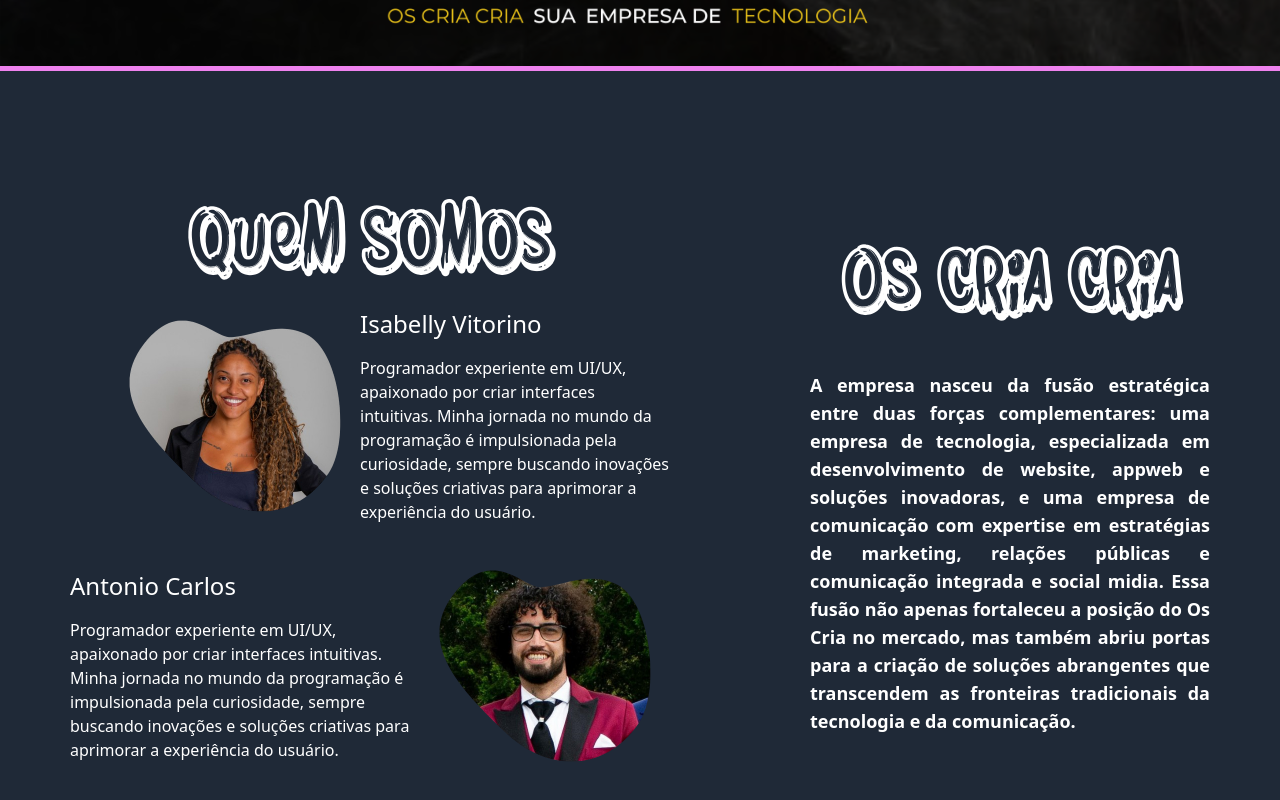
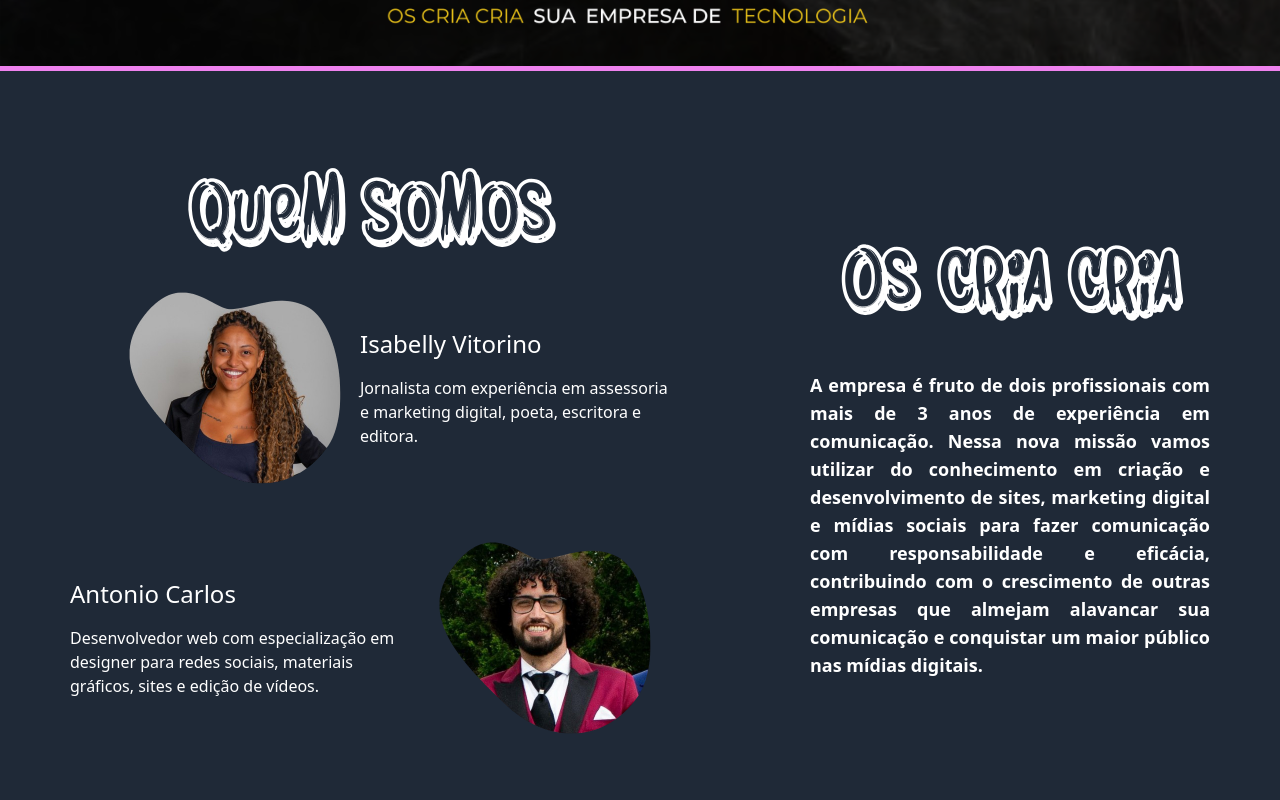
Before and after one commit to Antonio-Jr28/os-cria-cria, a React (Vite) app: page / in a window 1280 px wide. Shown: the part 542-1342 px from the top of the page. Built offline with nearby package versions, Linux system fonts and the light colour scheme.

Commit message:
ätualizando biografias

```diff
--- a/src/components/about-us/about-us.strings.ts
+++ b/src/components/about-us/about-us.strings.ts
@@ -2,11 +2,11 @@ export const aboutUsStrings = {
   title: 'Quem Somos',
   coCeo: 'Isabelly Vitorino',
   descriptionCoCeo:
-    'Programador experiente em UI/UX, apaixonado por criar interfaces intuitivas. Minha jornada no mundo da programação é impulsionada pela curiosidade, sempre buscando inovações e soluções criativas para aprimorar a experiência do usuário.',
+    'Jornalista com experiência em assessoria e marketing digital, poeta, escritora e editora.',
   ceo: 'Antonio Carlos',
   descriptionCeo:
-    'Programador experiente em UI/UX, apaixonado por criar interfaces intuitivas. Minha jornada no mundo da programação é impulsionada pela curiosidade, sempre buscando inovações e soluções criativas para aprimorar a experiência do usuário.',
+    'Desenvolvedor web com  especialização em designer para redes sociais, materiais gráficos, sites e edição de vídeos.',
   brand: 'Os Cria Cria',
   description:
-    'A empresa nasceu da fusão estratégica entre duas forças complementares: uma empresa de tecnologia, especializada em desenvolvimento de website, appweb e soluções inovadoras, e uma empresa de comunicação com expertise em estratégias de marketing, relações públicas e comunicação integrada e social midia. Essa fusão não apenas fortaleceu a posição do Os Cria no mercado, mas também abriu portas para a criação de soluções abrangentes que transcendem as fronteiras tradicionais da tecnologia e da comunicação.',
+    'A empresa é fruto de dois profissionais com mais de 3 anos de experiência em comunicação. Nessa nova missão vamos utilizar do conhecimento em criação e desenvolvimento de sites, marketing digital e mídias sociais para fazer comunicação com responsabilidade e eficácia, contribuindo com o crescimento de outras empresas que almejam alavancar sua comunicação e conquistar um maior público nas mídias digitais.',
 }
```
